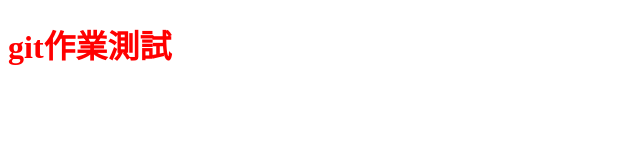
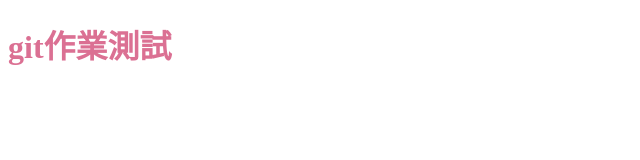
Before and after one commit to esther13579/2025_vibecoding, a plain HTML site: page index.html in a window 1280 px wide. Shown: the whole page, without its empty margins (0-640 px from the left). Drawn offline with Linux system fonts and the light colour scheme.

Commit message:
標題改色

```diff
--- a/style.css
+++ b/style.css
@@ -1 +1 @@
-h1{color:red;}
+h1{color:palevioletred;}
```
